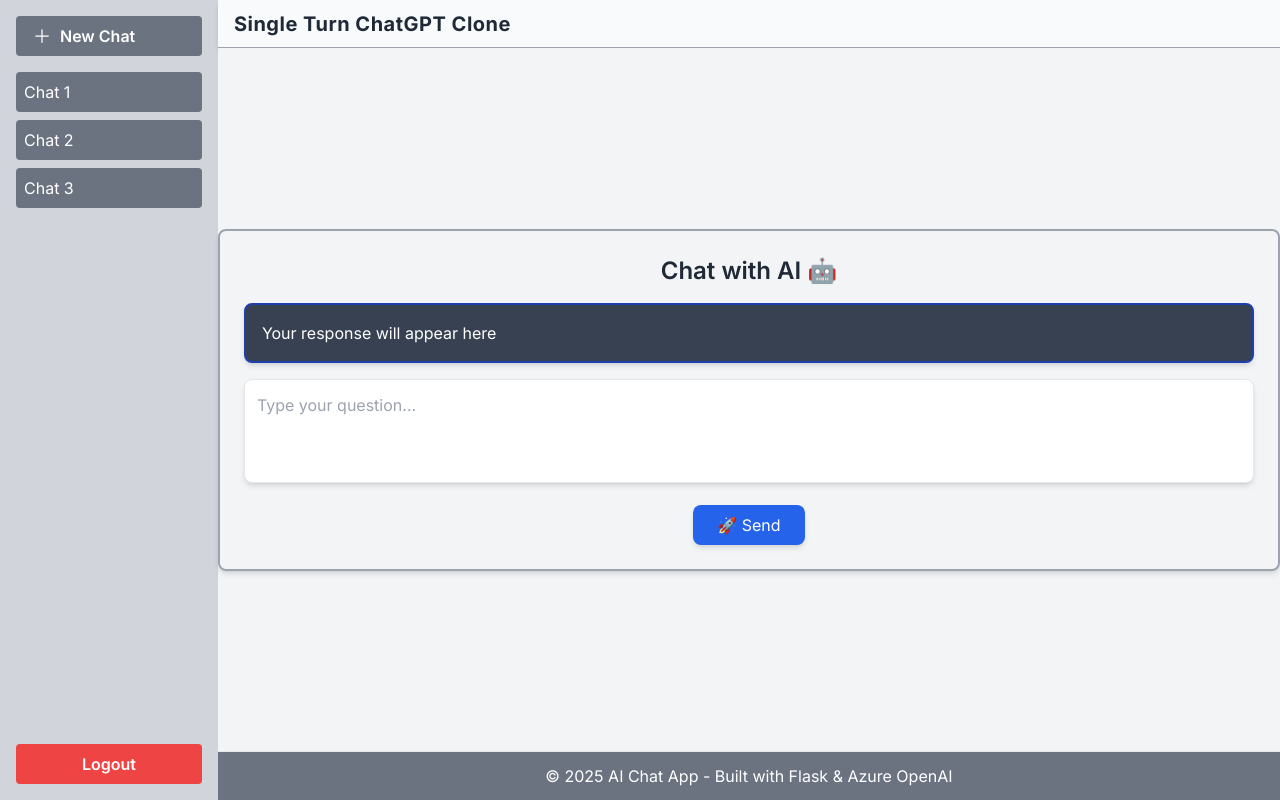
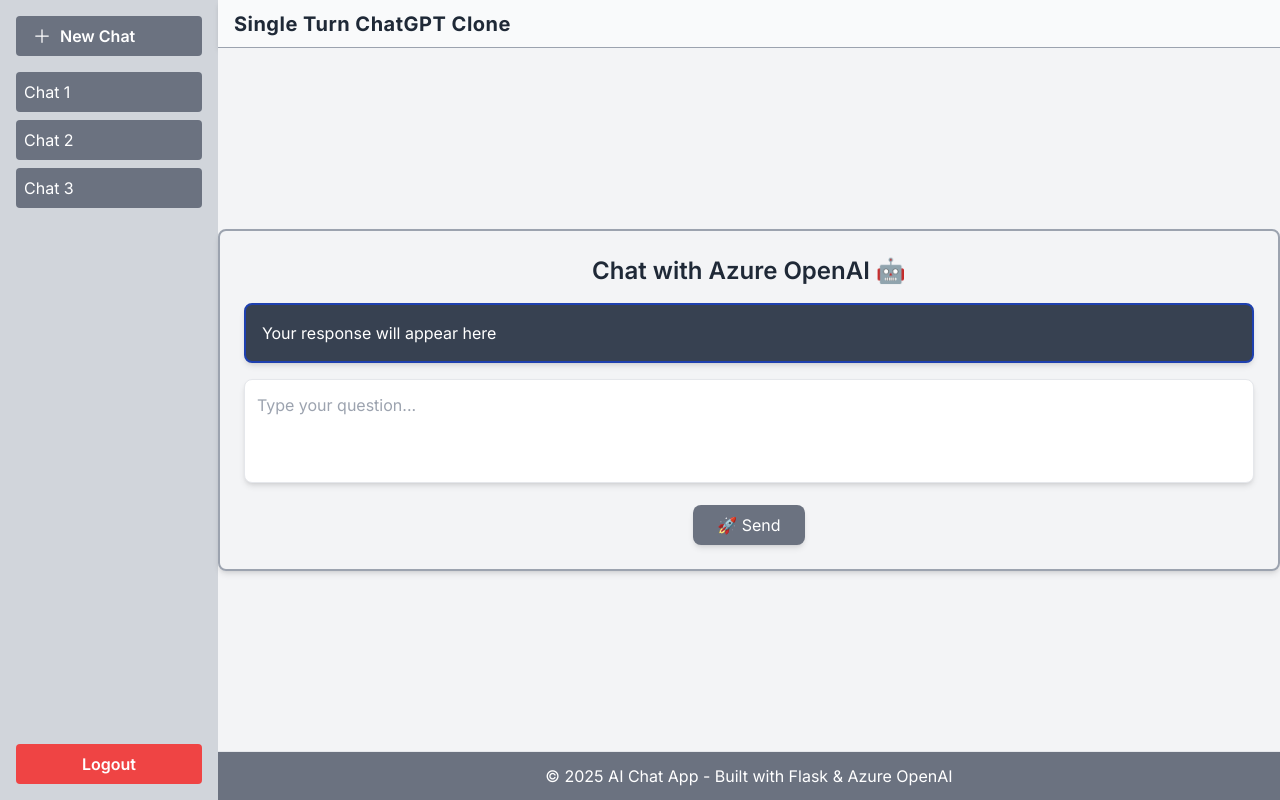
Before and after one commit to Swamy-s-Tech-Skills-Academy/flask-react-aoai-completions, a React (Vite) app in the folder src/frontend/: page / in a window 1280 px wide. Built offline with nearby package versions, Linux system fonts and the light colour scheme.

Commit message:
Update Chat.tsx

```diff
--- a/src/frontend/src/components/Chat.tsx
+++ b/src/frontend/src/components/Chat.tsx
@@ -33,7 +33,7 @@
     return (
         <div className=" font-inter p-6 text-center w-full max-w-6xl mx-auto space-y-4 border-2 border-gray-400 rounded-lg shadow-md">
             <h2 className="text-2xl font-semibold mb-4 text-gray-800">
-                Chat with AI 🤖
+                Chat with Azure OpenAI 🤖
             </h2>
 
             {/* <div className="bg-gray-700 text-white p-4 rounded-lg shadow-md text-left border-2 border-blue-800">
@@ -61,8 +61,8 @@
 
             <button
                 onClick={sendRequest}
-                className="bg-blue-600 text-white px-6 py-2 rounded-lg shadow-md
-                   hover:bg-blue-700 transition transform hover:scale-105"
+                className="bg-gray-500 text-white px-6 py-2 rounded-lg shadow-md
+                   hover:bg-gray-800 transition transform hover:scale-105"
             >
                 🚀 Send
             </button>
```
